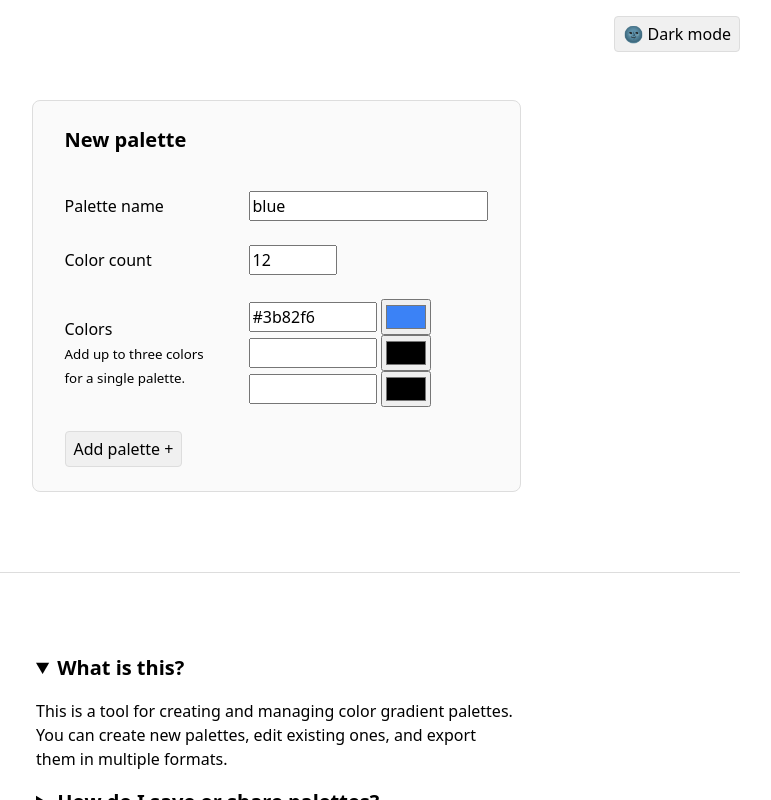
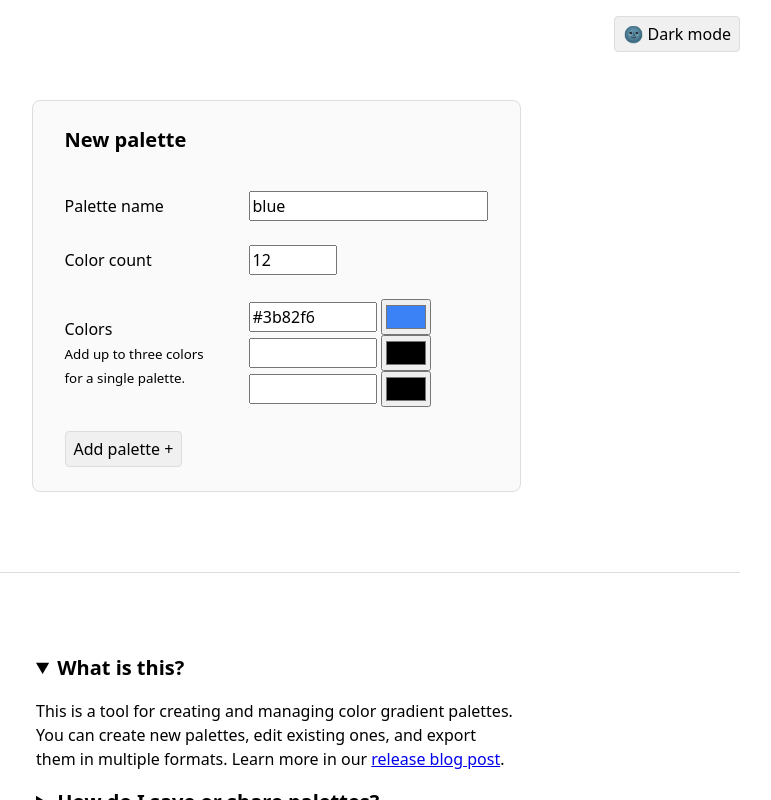
Before and after one commit to pauslyapp/lch-palette, a SvelteKit app: page / in a window 1280 px wide. Both pictures are taken after a click on the heading "What is this?". Shown: the top 800 px of the page, without its empty margins (364-1135 px from the left). Built offline with nearby package versions, Linux system fonts and the light colour scheme.

Commit message:
Add link to blog post

```diff
--- a/src/routes/About.svelte
+++ b/src/routes/About.svelte
@@ -4,7 +4,9 @@
 
     <p>
       This is a tool for creating and managing color gradient palettes. You can create new palettes,
-      edit existing ones, and export them in multiple formats.
+      edit existing ones, and export them in multiple formats. Learn more in our <a
+        href="https://www.pausly.app/blog/gradient-palettes-with-oklch">release blog post</a
+      >.
     </p>
   </details>
   <details>
```
